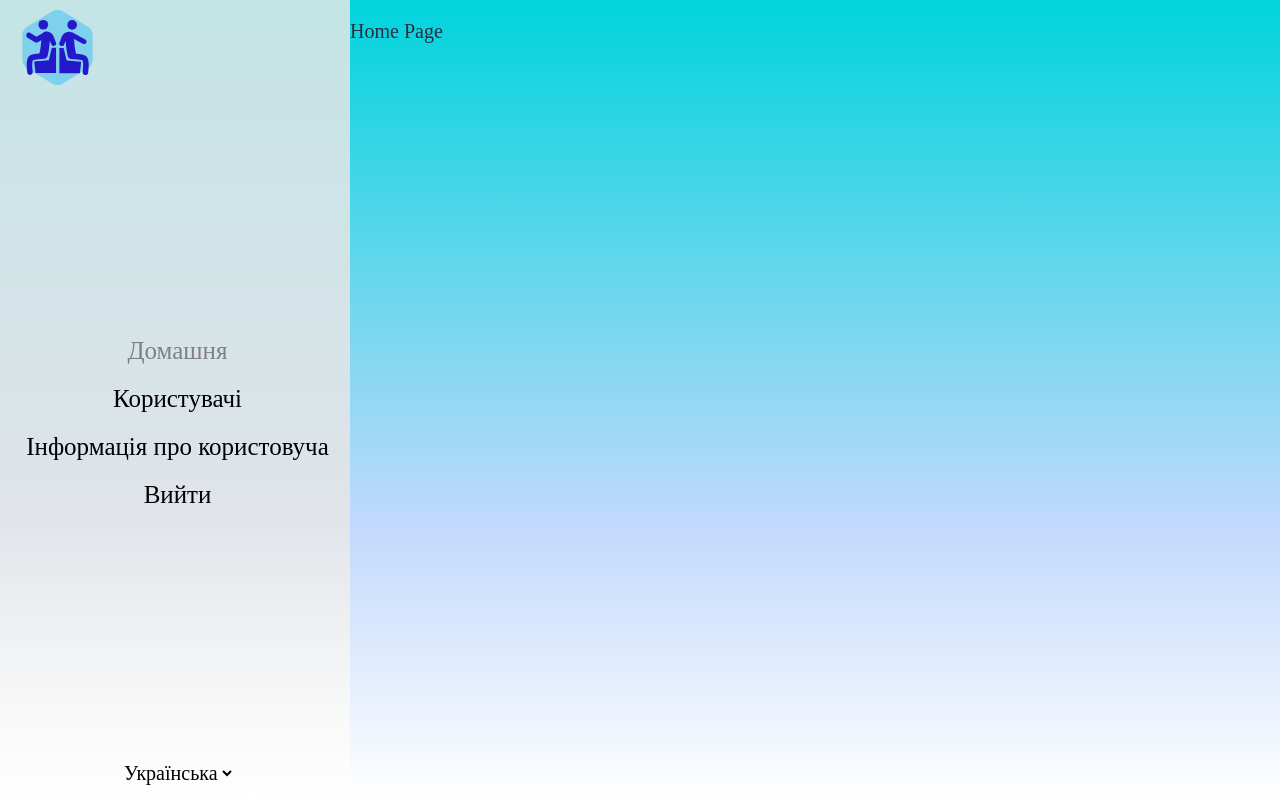
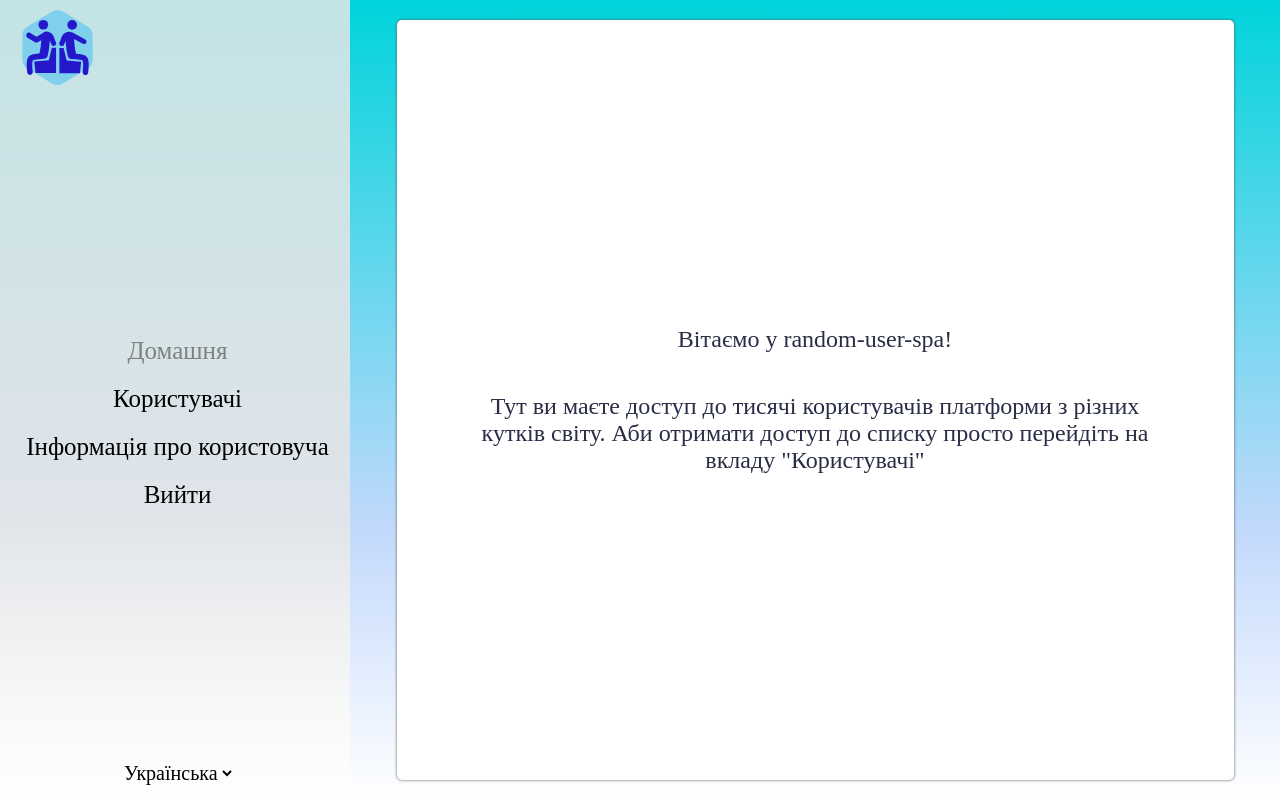
Before and after one commit to quarentyne/random-user-spa, a React (Create React App) app: page /login in a window 1280 px wide. Both pictures are taken after a click on the button "Увійти". Built offline with nearby package versions, Linux system fonts and the light colour scheme.

Commit message:
styles changes and homepage

```diff
--- a/public/locales/en/translation.json
+++ b/public/locales/en/translation.json
@@ -25,5 +25,9 @@
     "country": "Country",
     "street": "Street",
     "gender": "Gender"
+  },
+  "home": {
+    "welcome": "Welcome to random-user-spa!",
+    "howToUse": "Here you have access to thousands of platform users from different parts of the world. To access the list, simply go to the \"Users\" tab"
   }
 }
--- a/public/locales/ua/translation.json
+++ b/public/locales/ua/translation.json
@@ -13,7 +13,7 @@
     "birthday": "Дата народження",
     "sex": "Стать"
   },
-  "userInfo":{
+  "userInfo": {
     "selectUser": "Виберіть користувача, щоб побачити його інфо",
     "birthday": "Дата народження",
     "registration": "Дата реєстрації",
@@ -25,5 +25,9 @@
     "country": "Країна",
     "street": "Вулиця",
     "gender": "Стать"
+  },
+  "home": {
+    "welcome": "Вітаємо у random-user-spa!",
+    "howToUse": "Тут ви маєте доступ до тисячі користувачів платформи з різних кутків світу. Аби отримати доступ до списку просто перейдіть на вкладу \"Користувачі\""
   }
 }
--- a/src/pages/Home/Home.tsx
+++ b/src/pages/Home/Home.tsx
@@ -1,5 +1,12 @@
+import { useTranslation } from "react-i18next";
+import { StyledHomeContainer } from "./styles";
+
 export const Home = () => {
+  const {t} = useTranslation();
   return(
-    <div>Home Page</div>
+    <StyledHomeContainer>
+      <p>{t(`home.welcome`)}</p>
+      <p>{t(`home.howToUse`)}</p>
+    </StyledHomeContainer>
   );
 };
--- /dev/null
+++ b/src/pages/Home/styles.ts
@@ -0,0 +1,21 @@
+import styled from "styled-components";
+
+export const StyledHomeContainer = styled.div`
+  margin: 0 auto;
+  width: 90%;
+  height: 100%;
+  background-color: white;
+  border-radius: 5px;
+  box-shadow: 0 0 3px #555;
+  padding: 15px;
+  display: flex;
+  flex-direction: column;
+  align-items: center;
+  justify-content: center;
+  padding: 45px;
+  >p{
+    padding: 20px;
+    font-size: 24px;
+    text-align: center;
+  }
+`;
--- a/src/pages/Users/Users.tsx
+++ b/src/pages/Users/Users.tsx
@@ -5,7 +5,7 @@ import { usersSelector } from "../../modules/Users/features/selector";
 import { Loader } from "../../shared/components/Loader/Loader";
 import { useAppDispatch } from "../../shared/hooks/useAppDispatch";
 import { useAppSelector } from "../../shared/hooks/useAppSelector";
-import { StyledUsersWrapper, StylerUsersList } from "./styles";
+import { StyledUsersWrapper, StyledUsersList } from "./styles";
 
 export const Users = () => {
   const {users, isLoading} = useAppSelector(usersSelector);
@@ -40,7 +40,7 @@ export const Users = () => {
 
   return(
     <StyledUsersWrapper>
-      <StylerUsersList>
+      <StyledUsersList>
         {users?.map(user=><User
         key={user.login.username}
         fullName={`${user.name.last} ${user.name.first}`}
@@ -51,7 +51,7 @@ export const Users = () => {
         birthDate={user.dob.date}
         registrationDate={user.registered.date}
         />)}
-      </StylerUsersList>
+      </StyledUsersList>
       {isLoading && <Loader />}
     </StyledUsersWrapper>
   );
--- a/src/pages/Users/styles.ts
+++ b/src/pages/Users/styles.ts
@@ -1,4 +1,5 @@
 import styled from "styled-components";
+import { ScreenSizes } from "../../shared/helpers/themes";
 
 
 export const StyledUsersWrapper = styled.div`
@@ -6,9 +7,15 @@ export const StyledUsersWrapper = styled.div`
   margin: 0 auto;
 `;
 
-export const StylerUsersList = styled.ul`
+export const StyledUsersList = styled.ul`
   display: grid;
-  grid-template-columns: 1fr 1fr 1fr;
-  grid-row-gap: 20px;
   justify-items: center;
+  grid-template-columns: 1fr;
+  grid-row-gap: 10px;
+
+
+  @media screen and (min-width: ${ScreenSizes.LAPTOP_S}px) {
+    grid-template-columns: 1fr 1fr 1fr;
+    grid-row-gap: 20px;
+  };
 `;
--- a/src/shared/Layout/styles.ts
+++ b/src/shared/Layout/styles.ts
@@ -1,8 +1,8 @@
 import styled from "styled-components";
 
 export const StyledLayoutContainer = styled.div`
-  margin: 20px 0 0 350px;
+  margin: 20px 0 20px 350px;
   position: relative;
   width: 100%;
-  height: calc(100vh - 20px);
+  height: calc(100vh - 40px);
 `;
```
